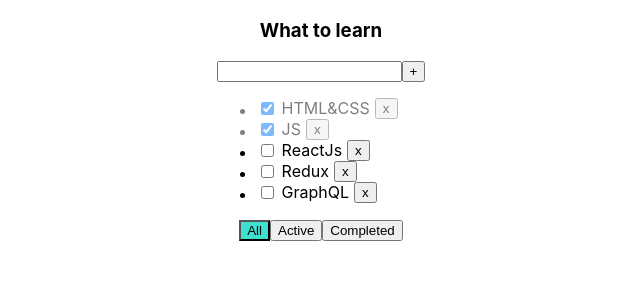
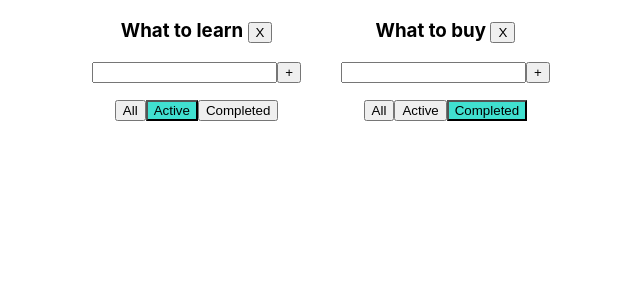
Before and after one commit to admitruk237/Get-Task-Driver, a React (Create React App) app: page / in a window 1280 px wide. Shown: the top 300 px of the page, without its empty margins (319-959 px from the left). Built offline with nearby package versions, Linux system fonts and the light colour scheme; the HTML template or start-up script is replaced by a standard one.

Commit message:
Aded new todo-list and delete button

```diff
--- a/src/App.tsx
+++ b/src/App.tsx
@@ -4,63 +4,104 @@
 import { v1 } from 'uuid';
 
 export type FilteredValuesType = 'All' | 'Active' | 'Completed';
+type TodoListType = {
+  id: string;
+  title: string;
+  filter: FilteredValuesType;
+};
 
 function App() {
-  const task1 = [
-    { id: v1(), title: 'HTML&CSS', isDone: true },
-    { id: v1(), title: 'JS', isDone: true },
-    { id: v1(), title: 'ReactJs', isDone: false },
-    { id: v1(), title: 'Redux', isDone: false },
-    { id: v1(), title: 'GraphQL', isDone: false },
-  ];
-
-  let [task, setTask] = useState<Array<TaskType>>(task1);
-  let [filter, setFilter] = useState<FilteredValuesType>('All');
-
-  function addTask(title: string) {
+  function addTask(title: string, todoListId: string) {
     let newTask = { id: v1(), title: title, isDone: false };
+    let task = tasksObj[todoListId] || [];
     let newTasks = [newTask, ...task];
-    setTask(newTasks);
+    tasksObj[todoListId] = newTasks;
+    setTasksObj({ ...tasksObj });
   }
 
-  function changeFilter(value: FilteredValuesType) {
-    setFilter(value);
+  function changeFilter(value: FilteredValuesType, todoListId: string) {
+    let todoList = todoLists.find((t) => t.id === todoListId);
+    if (todoList) {
+      todoList.filter = value;
+      setTodoLists([...todoLists]);
+    }
   }
 
-  let taskForTodoList = task;
-  if (filter === 'Completed') {
-    taskForTodoList = task.filter((t) => t.isDone === true);
+  function removeTask(id: string, todoListId: string) {
+    let task = tasksObj[todoListId];
+
+    let filterredtTask = task.filter((t) => t.id !== id);
+    tasksObj[todoListId] = filterredtTask;
+
+    setTasksObj({ ...tasksObj });
   }
 
-  if (filter === 'Active') {
-    taskForTodoList = task.filter((t) => t.isDone === false);
+  function changeStatus(taskId: string, isDone: boolean, todoListId: string) {
+    let tasks = tasksObj[todoListId];
+    let task = tasks.find((t) => t.id === taskId);
+    if (task) {
+      task.isDone = isDone;
+      setTasksObj({ ...tasksObj });
+    }
   }
 
-  function removeTask(id: string) {
-    let filterretTask = task.filter((t) => t.id !== id);
-    setTask(filterretTask);
-  }
+  let [todoLists, setTodoLists] = useState<Array<TodoListType>>([
+    { id: v1(), title: 'What to learn', filter: 'Active' },
+    { id: v1(), title: 'What to buy', filter: 'Completed' },
+  ]);
 
-  function changeStatus(taskId: string, isDone: boolean) {
-    let changeStTask = task.find((t) => t.id === taskId);
-    if (changeStTask) {
-      changeStTask.isDone = isDone;
-    }
-    let copy = [...task];
-    setTask(copy);
-  }
+  const todoListId1 = v1();
+
+  const todoListId2 = v1();
+
+  let [tasksObj, setTasksObj] = useState({
+    [todoListId1]: [
+      { id: v1(), title: 'HTML&CSS', isDone: true },
+      { id: v1(), title: 'JS', isDone: true },
+      { id: v1(), title: 'ReactJs', isDone: false },
+      { id: v1(), title: 'Redux', isDone: false },
+      { id: v1(), title: 'GraphQL', isDone: false },
+    ],
+    [todoListId2]: [
+      { id: v1(), title: 'Book', isDone: false },
+      { id: v1(), title: 'Milk', isDone: false },
+    ],
+  });
+
+  let removeTodoList = (todoListId: string) => {
+    let filteredTodoList = todoLists.filter((tl) => tl.id !== todoListId);
+    setTodoLists(filteredTodoList);
+    delete tasksObj[todoListId];
+    setTasksObj({ ...tasksObj });
+  };
 
   return (
     <div className="App">
-      <TodoList
-        changeStatus={changeStatus}
-        addTask={addTask}
-        changeFilter={changeFilter}
-        removeTask={removeTask}
-        title="What to learn"
-        tasks={taskForTodoList}
-        filter={filter}
-      />
+      {todoLists.map((tl) => {
+        let taskForTodoList = tasksObj[tl.id] || [];
+
+        if (tl.filter === 'Completed') {
+          taskForTodoList = taskForTodoList.filter((t) => t.isDone === true);
+        }
+
+        if (tl.filter === 'Active') {
+          taskForTodoList = taskForTodoList.filter((t) => t.isDone === false);
+        }
+        return (
+          <TodoList
+            id={tl.id}
+            key={tl.id}
+            changeStatus={changeStatus}
+            addTask={addTask}
+            changeFilter={changeFilter}
+            removeTask={removeTask}
+            title={tl.title}
+            tasks={taskForTodoList}
+            filter={tl.filter}
+            removeTodoList={removeTodoList}
+          />
+        );
+      })}
     </div>
   );
 }
--- a/src/components/TodoList/TodoList.tsx
+++ b/src/components/TodoList/TodoList.tsx
@@ -9,13 +9,15 @@
 };
 
 type PropsType = {
+  id: string;
   title: string;
   tasks: Array<TaskType>;
-  removeTask: (id: string) => void;
-  changeFilter: (value: FilteredValuesType) => void;
-  addTask: (title: string) => void;
-  changeStatus: (taskId: string, isDone: boolean) => void;
+  removeTask: (id: string, todoListId: string) => void;
+  changeFilter: (value: FilteredValuesType, todoListId: string) => void;
+  addTask: (title: string, todoListId: string) => void;
+  changeStatus: (taskId: string, isDone: boolean, todoListId: string) => void;
   filter: FilteredValuesType;
+  removeTodoList: (todoListId: string) => void;
 };
 
 export function TodoList(props: PropsType) {
@@ -30,7 +32,7 @@
     setError(null);
     if (e.key === 'Enter') {
       if (newTaskTitle.trim() !== '') {
-        props.addTask(newTaskTitle);
+        props.addTask(newTaskTitle, props.id);
         setNewTaskTitle('');
       } else {
         setError('Field is required');
@@ -40,22 +42,28 @@
 
   const onAddTaskHandler = () => {
     if (newTaskTitle.trim() !== '') {
-      props.addTask(newTaskTitle);
+      props.addTask(newTaskTitle, props.id);
       setNewTaskTitle('');
     } else {
       setError('Field is required');
     }
   };
 
-  const onAllClickHandler = () => props.changeFilter('All');
+  const onAllClickHandler = () => props.changeFilter('All', props.id);
 
-  const onActiveClickHandler = () => props.changeFilter('Active');
+  const onActiveClickHandler = () => props.changeFilter('Active', props.id);
 
-  const onCompletedClickHandler = () => props.changeFilter('Completed');
+  const onCompletedClickHandler = () =>
+    props.changeFilter('Completed', props.id);
+  const deleteTodoListHandler = () => {
+    props.removeTodoList(props.id);
+  };
 
   return (
     <div>
-      <h3>{props.title}</h3>
+      <h3>
+        {props.title} <button onClick={deleteTodoListHandler}>X</button>
+      </h3>
       <div>
         <input
           className={error ? styles.error : ''}
@@ -69,9 +77,9 @@
       </div>
       <ul>
         {props.tasks.map((task) => {
-          const onRemoveHandler = () => props.removeTask(task.id);
+          const onRemoveHandler = () => props.removeTask(task.id, props.id);
           const onChangeStatusHandler = (e: ChangeEvent<HTMLInputElement>) => {
-            props.changeStatus(task.id, e.currentTarget.checked);
+            props.changeStatus(task.id, e.currentTarget.checked, props.id);
           };
           return (
             <li className={task.isDone ? styles.isDone : ''} key={task.id}>
```
